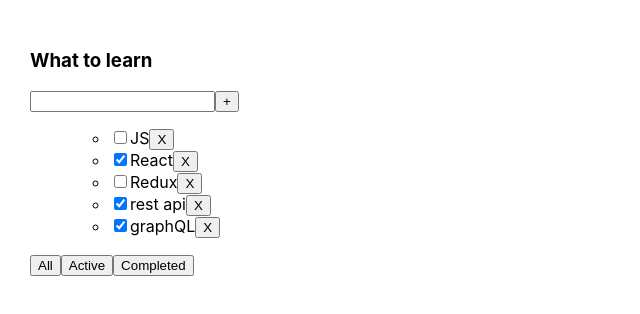
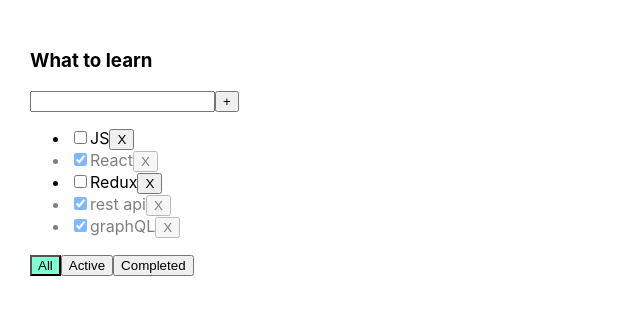
Before and after one commit to Saveliy-Georgiy/it-incubator-todolist-ts-01, a React (Create React App) app: page / in a window 1280 px wide. Shown: the top 314 px of the page, without its empty margins (0-640 px from the left). Built offline with nearby package versions, Linux system fonts and the light colour scheme.

Commit message:
Done todolist4

```diff
--- a/src/App.tsx
+++ b/src/App.tsx
@@ -41,6 +41,14 @@ function App() {
         setFilter(value)
     }
 
+    function changeStatus(id:string, isDone:boolean) {
+        let task = tasks.find(t=> t.id===id)
+        if(task) {
+            task.isDone=isDone
+            setTasks([...tasks])
+        }
+    }
+
     return (
         <div className="App">
             <Todolist
@@ -49,6 +57,8 @@ function App() {
                 removeTask={removeTask}
                 addTask={addTask}
                 changeFilter={changeFilter}
+                changeStatus={changeStatus}
+                filter={filter}
             />
         </div>
     );
--- /dev/null
+++ b/src/Todolist.module.css
@@ -0,0 +1,15 @@
+.error {
+    border: red 1px solid;
+}
+
+.errorMessage {
+    color: red;
+}
+
+.activeFilter {
+    background-color: aquamarine;
+}
+
+.isDone {
+    opacity: 0.5;
+}
--- a/src/Todolist.tsx
+++ b/src/Todolist.tsx
@@ -1,5 +1,6 @@
 import React, {ChangeEvent, KeyboardEvent, useState} from 'react';
 import {FilterValuesType} from "./App";
+import styles from "./Todolist.module.css"
 
 type TaskType = {
     id: string,
@@ -13,15 +14,23 @@ type PropsType = {
     addTask: (title: string) => void
     removeTask: (taskId: string) => void
     changeFilter: (value: FilterValuesType) => void
+    changeStatus:(id:string, isDone:boolean) => void
+    filter: FilterValuesType
 }
 
 export function Todolist(props: PropsType) {
 
     let [title, setTitle] = useState("")
 
+    let [error, setError] = useState<string | null>(null)
+
     const addTask = () => {
+        if(title.trim() !=="") {
         props.addTask(title)
         setTitle("")
+        } else {
+            setError("Title is required")
+        }
     }
 
     const onChangeHandler = (e:ChangeEvent<HTMLInputElement>) => {
@@ -29,6 +38,7 @@ export function Todolist(props: PropsType) {
     }
 
     const onKeyPressHandler = (e:KeyboardEvent<HTMLInputElement>) => {
+        setError(null)
         if(e.charCode ===13) {
             addTask()
         }
@@ -46,29 +56,42 @@ export function Todolist(props: PropsType) {
                     value={title}
                     onChange={onChangeHandler}
                     onKeyPress={onKeyPressHandler}
+                    className={error ? styles.error: ""}
                 />
                 <button onClick={addTask}>+</button>
+                {error && <div className={styles.errorMessage}>{error}</div>}
             </div>
             <ul>
-                <ul>
                     {
                         props.tasks.map(t => {
 
                             const onRemoveHandler = () => props.removeTask(t.id)
-
-                            return <li key={t.id}>
-                                <input type="checkbox" checked={t.isDone}/>
+                            const onChangeHandler = (e:ChangeEvent<HTMLInputElement>) => {
+                                let newIsDoneValue = e.currentTarget.checked
+                                props.changeStatus(t.id, newIsDoneValue)
+                            }
+                            return <li key={t.id} className={t.isDone ? styles.isDone: ""}>
+                                <input
+                                    type="checkbox"
+                                    checked={t.isDone}
+                                    onChange={onChangeHandler}
+                                />
                                 <span>{t.title}</span>
                                 <button onClick={onRemoveHandler}>X</button>
                             </li>
                         })
                     }
-                </ul>
             </ul>
             <div>
-                <button onClick={onAllClickHandler}>All</button>
-                <button onClick={onActiveClickHandler}>Active</button>
-                <button onClick={onCompletedClickHandler}>Completed</button>
+                <button
+                    className={props.filter === 'all' ? styles.activeFilter: ""}
+                    onClick={onAllClickHandler}>All</button>
+                <button
+                    className={props.filter === 'active' ? styles.activeFilter: ""}
+                    onClick={onActiveClickHandler}>Active</button>
+                <button
+                    className={props.filter === 'completed' ? styles.activeFilter: ""}
+                    onClick={onCompletedClickHandler}>Completed</button>
             </div>
         </div>
     )
```
